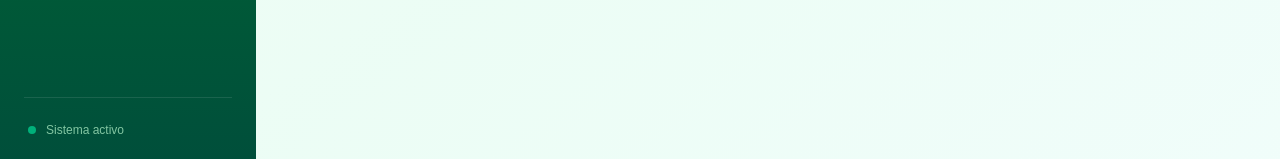
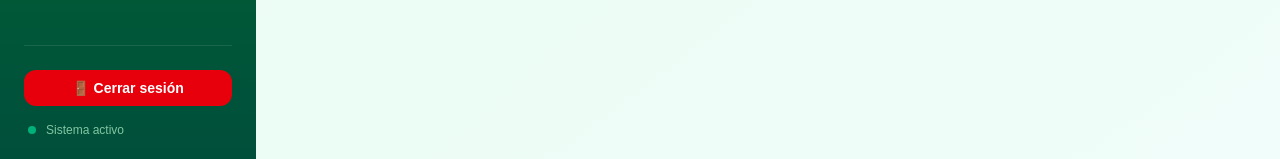
Before and after one commit to harry2015x/ganaderopro, a Next.js app: page /ganado in a window 1280 px wide. Shown: the part 638-797 px from the top of the page. Built offline with nearby package versions, Linux system fonts and the light colour scheme; no server answers; the database is empty.

Commit message:
boton cerrar sesion

```diff
--- a/components/Sidebar.tsx
+++ b/components/Sidebar.tsx
@@ -2,6 +2,7 @@
 
 import Link from "next/link";
 import { usePathname } from "next/navigation";
+import { supabase } from "../lib/supabase";
 
 const links = [
   { href: "/", label: "Dashboard", icon: "📊" },
@@ -15,6 +16,11 @@ const links = [
 
 export default function Sidebar() {
   const pathname = usePathname();
+
+  async function cerrarSesion() {
+    await supabase.auth.signOut();
+    window.location.href = "/login";
+  }
 
   return (
     <aside className="w-64 min-h-screen bg-gradient-to-b from-green-900 via-green-800 to-emerald-900 text-white p-6 flex flex-col shadow-xl">
@@ -88,10 +94,19 @@ export default function Sidebar() {
 
       {/* Footer */}
 <div className="mt-auto pt-6 border-t border-white/10">
+
+<button
+  onClick={cerrarSesion}
+  className="w-full mb-4 bg-red-600 hover:bg-red-700 text-white text-sm font-semibold py-2 rounded-xl transition"
+>
+  🚪 Cerrar sesión
+</button>
+
 <div className="flex items-center gap-2.5 px-1 text-green-200/70 text-xs">
   <span className="h-2 w-2 rounded-full bg-emerald-400 animate-pulse" />
   Sistema activo
 </div>
+
 </div>
     </aside>
   );
```
Lines whose indentation alone changed are shown as unchanged.
